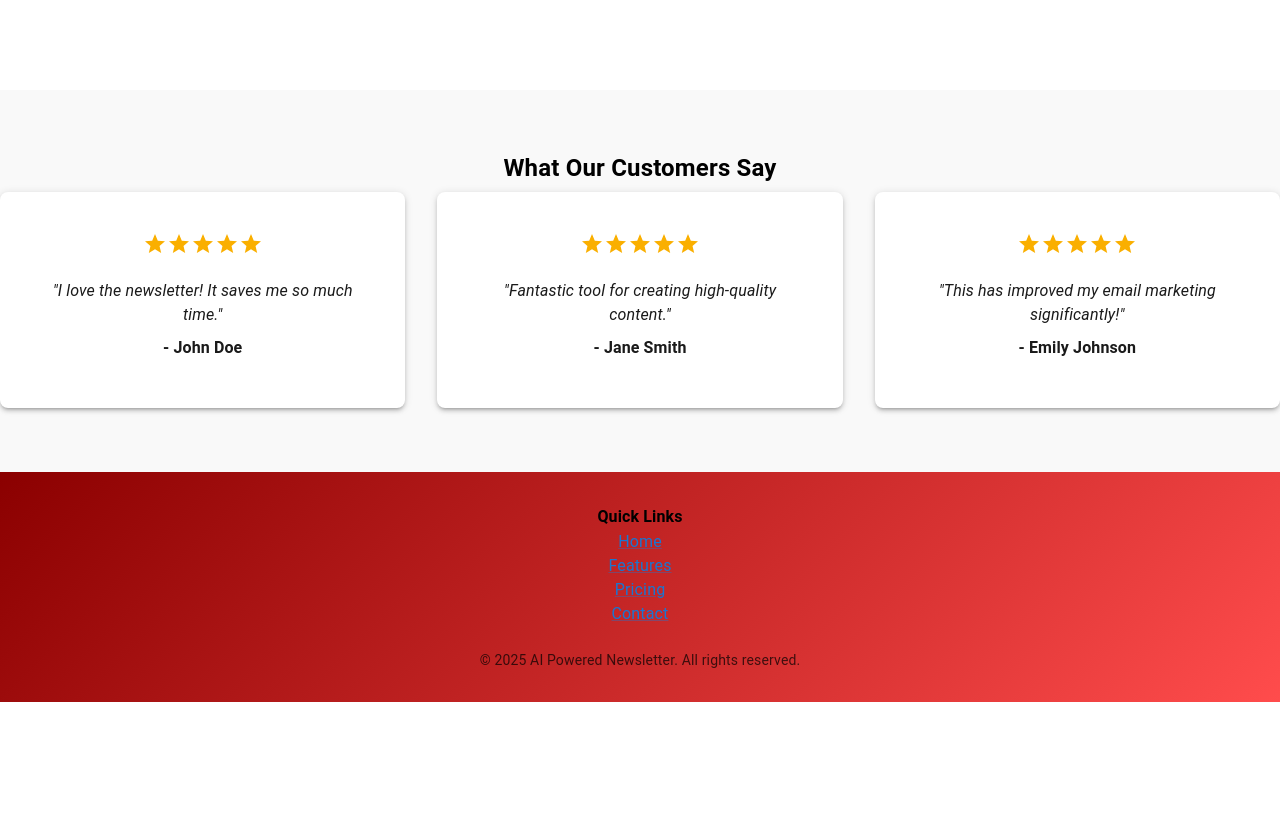
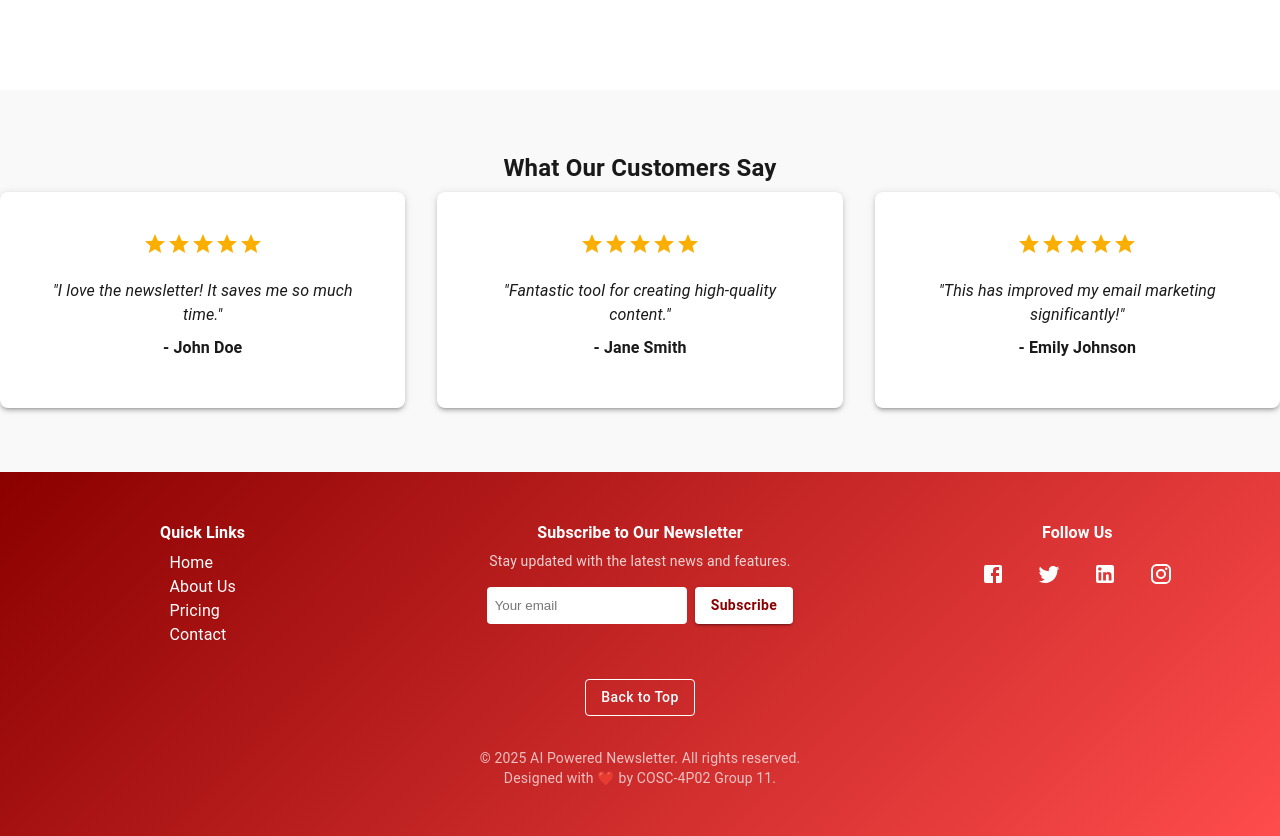
Before and after one commit to MrGreen-ie/COSC-4P02-Group-11, a React (Vite) app in the folder website/templates/: page /home in a window 1280 px wide. Shown: the part 1435-2271 px from the top of the page. Before the commit the page ends 2137 px from the top, so only its background shows below. Built offline with nearby package versions, Linux system fonts and the light colour scheme.

Commit message:
improved the footer design

```diff
--- a/website/templates/src/pages/Contact.jsx
+++ b/website/templates/src/pages/Contact.jsx
@@ -114,6 +114,8 @@ const Contact = () => {
         </Button>
       </Paper>
     </Box>
+
+
   );
 };
 
--- a/website/templates/src/pages/Home.jsx
+++ b/website/templates/src/pages/Home.jsx
@@ -4,8 +4,15 @@ import { AutoAwesome, Speed, DesignServices, Bolt, Facebook, Twitter, LinkedIn,
 
 function Home() {
   return (
-    <Box sx={{ minHeight: '100vh', display: 'flex', flexDirection: 'column', width: '100%', color: 'black' }}>
-
+    <Box
+      sx={{
+        display: 'flex',
+        flexDirection: 'column',
+        minHeight: '100vh', // This ensures the container takes at least the full viewport height
+      }}
+    >
+      {/* Main Content */}
+      <Box sx={{ flex: 1 }}> {/* This will grow to take up all available space */}
         {/* Hero Section */}
         <Box
           sx={{
@@ -157,19 +164,103 @@ function Home() {
             ))}
           </Grid>
         </Box>
+      </Box>
 
-      {/* Footer */}
-      <Box sx={{ background: 'linear-gradient(135deg, #8B0000, #FF4C4C)', py: 4, textAlign: 'center' }}>
+      {/* Footer - will now stick to the bottom */}
+      <Box
+        sx={{
+          background: 'linear-gradient(135deg, #8B0000, #FF4C4C)',
+          py: 6,
+          color: 'white',
+          width: '100%',
+        }}
+      >
         <Grid container spacing={4} justifyContent="center">
-          <Grid item xs={12} sm={4}><Typography variant="h6" fontWeight="bold">Quick Links</Typography>
-            <Link href="#">Home</Link><br />
-            <Link href="#">Features</Link><br />
-            <Link href="#">Pricing</Link><br />
-            <Link href="#">Contact</Link>
+          {/* Quick Links */}
+          <Grid item xs={12} sm={4} sx={{ textAlign: 'center' }}>
+            <Typography variant="h6" fontWeight="bold" gutterBottom>
+              Quick Links
+            </Typography>
+            <Box sx={{ textAlign: 'left', display: 'inline-block' }}>
+              <Link href="/Home" color="inherit" underline="hover">Home</Link><br />
+              <Link href="/AboutUs" color="inherit" underline="hover">About Us</Link><br />
+              <Link href="/Pricing" color="inherit" underline="hover">Pricing</Link><br />
+              <Link href="/Contact" color="inherit" underline="hover">Contact</Link>
+            </Box>
+          </Grid>
+
+          {/* Newsletter Subscription */}
+          <Grid item xs={12} sm={4} sx={{ textAlign: 'center' }}>
+            <Typography variant="h6" fontWeight="bold" gutterBottom>
+              Subscribe to Our Newsletter
+            </Typography>
+            <Typography variant="body2" sx={{ opacity: 0.8, mb: 2 }}>
+              Stay updated with the latest news and features.
+            </Typography>
+            <Box component="form" sx={{ display: 'flex', justifyContent: 'center', gap: 1 }}>
+              <input
+                type="email"
+                placeholder="Your email"
+                style={{
+                  flex: 1,
+                  maxWidth: '200px',
+                  padding: '8px',
+                  borderRadius: '4px',
+                  border: 'none',
+                  outline: 'none',
+                }}
+              />
+              <Button variant="contained" href= "/Register" sx={{ backgroundColor: 'white', color: '#8B0000', fontWeight: 'bold', }}>
+                Subscribe
+              </Button>
+            </Box>
+          </Grid>
+
+          {/* Follow Us */}
+          <Grid item xs={12} sm={4} sx={{ textAlign: 'center' }}>
+            <Typography variant="h6" fontWeight="bold" gutterBottom>
+              Follow Us
+            </Typography>
+            <Box sx={{ display: 'flex', justifyContent: 'center', gap: 2, mt: 1 }}>
+              <IconButton href="#" sx={{ color: 'white', '&:hover': { color: '#ffcccc' } }}>
+                <Facebook />
+              </IconButton>
+              <IconButton href="#" sx={{ color: 'white', '&:hover': { color: '#ffcccc' } }}>
+                <Twitter />
+              </IconButton>
+              <IconButton href="#" sx={{ color: 'white', '&:hover': { color: '#ffcccc' } }}>
+                <LinkedIn />
+              </IconButton>
+              <IconButton href="#" sx={{ color: 'white', '&:hover': { color: '#ffcccc' } }}>
+                <Instagram />
+              </IconButton>
+            </Box>
           </Grid>
         </Grid>
-        <Box sx={{ mt: 3, opacity: 0.7 }}>
-          <Typography variant="body2">© {new Date().getFullYear()} AI Powered Newsletter. All rights reserved.</Typography>
+
+        {/* Back-to-Top Button */}
+        <Box sx={{ textAlign: 'center', mt: 4 }}>
+          <Button
+            variant="outlined"
+            sx={{
+              color: 'white',
+              borderColor: 'white',
+              '&:hover': { backgroundColor: 'white', color: '#8B0000' },
+            }}
+            onClick={() => window.scrollTo({ top: 0, behavior: 'smooth' })}
+          >
+            Back to Top
+          </Button>
+        </Box>
+
+        {/* Copyright */}
+        <Box sx={{ mt: 4, opacity: 0.7, textAlign: 'center' }}>
+          <Typography variant="body2">
+            © {new Date().getFullYear()} AI Powered Newsletter. All rights reserved.
+          </Typography>
+          <Typography variant="body2">
+            Designed with ❤️ by COSC-4P02 Group 11.
+          </Typography>
         </Box>
       </Box>
     </Box>
--- /dev/null
+++ b/website/templates/src/pages/darkmode.css
@@ -0,0 +1,14 @@
+/* darkmode.css */
+* {
+    background-color: #121212 !important;
+    color: #f0f0f0 !important;
+  }
+
+  a {
+    color: #90caf9 !important;
+  }
+
+  button {
+    background-color: #333 !important;
+    color: #fff !important;
+  }
```
Lines whose indentation alone changed are shown as unchanged.
